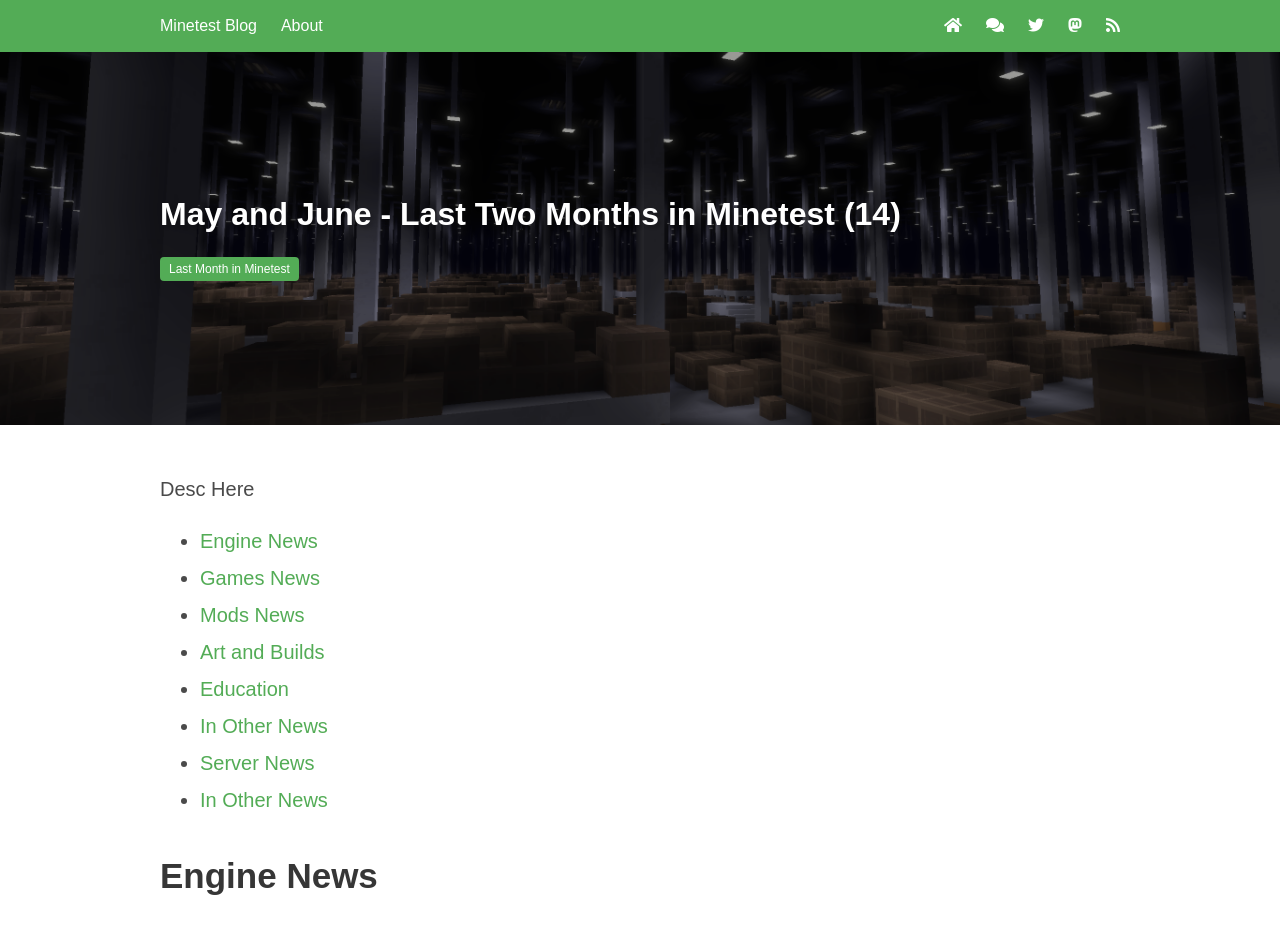
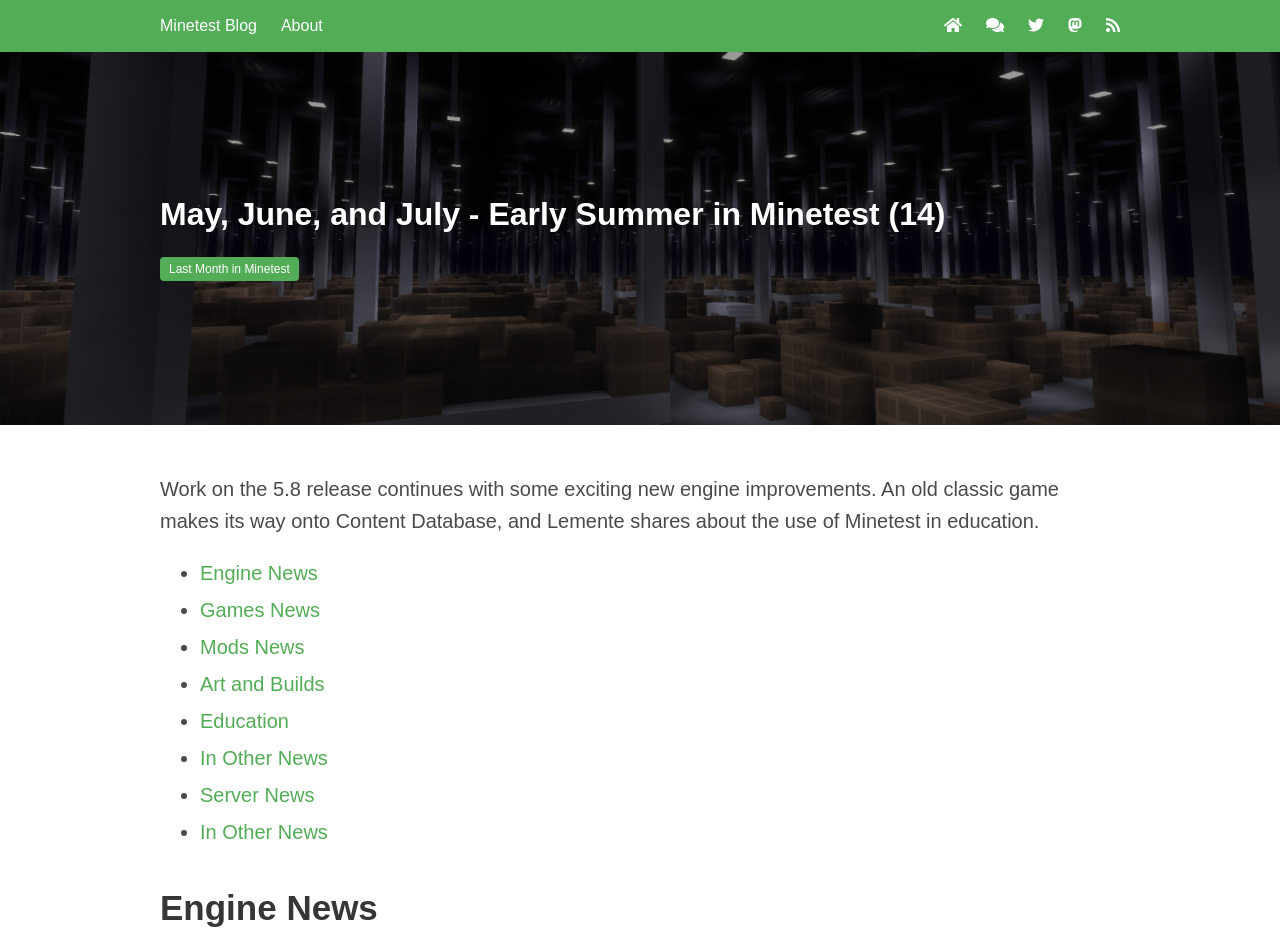
Before and after one commit to minetest/blog, a Jekyll site: the page built from _posts/2023-07-01-MayJuneJuly.md, in a window 1280 px wide and 1400 px high. Shown: the top 941 px of the window. Built offline with Jekyll 4.4.1, drawn with Linux system fonts in a browser that asks for light colours; some of the changed text lies outside the part shown.

Commit message:
finish post

```diff
--- a/_posts/2023-07-01-MayJune.md
+++ b/_posts/2023-07-01-MayJuneJuly.md
@@ -1,6 +1,6 @@
 ---
 layout: post
-title: "May and June - Last Two Months in Minetest (14)"
+title: "May, June, and July - Early Summer in Minetest (14)"
 contributors:
   - MisterE
   - Rubenwardy
@@ -10,7 +10,9 @@
   - CodeScratcher
   - GreenXenith
 description: >
-  Desc Here
+  Work on the 5.8 release continues with some exciting new engine improvements. An
+  old classic game makes its way onto Content Database, and Lemente shares about
+  the use of Minetest in education.
 #forum_topic: https://forum.minetest.net/viewtopic.php?f=18&t=29501
 tags:
   - last_month
@@ -22,7 +24,9 @@
   caption: Cursed Lands Under
 ---
 
-Desc Here
+Work on the 5.8 release continues with some exciting new engine improvements. An
+old classic game makes its way onto Content Database, and Lemente shares about
+the use of Minetest in education.
 
 <!-- more -->
 
@@ -36,6 +40,23 @@
 - [In Other News](#in-other-news)
 
 ## Engine News
+
+Several improvements have been in the works for the 5.8 release. For
+touchscreens, it will be possible to place nodes with a single tap. New texture
+modifiers were added, allowing modders to adjust or colorize textures using hue,
+saturation and lightness, adjust contrast, create textures of arbitrary size,
+and more.
+
+A really important step towards a better user interface was taken, with
+Rubenwardy's settings page redesign being merged.
+
+{% include figure.html src="/static/blog/2023_MayJune/settings.png" caption="The new settings menu" %}
+
+Another major improvment is Desour's sound refactor which fixes several bugs,
+including loading large sound files causing lag, and also adds new features such
+as fade-in for positional audio.
+
+Finally, x2048 added antialiasing post-processing filters for smoother graphics.
 
 ## Games News
 
@@ -61,8 +82,7 @@
 
 ### BlockColor
 
-{% include figure.html src="/static/blog/2023_MayJune/blockcolor.png"
-    caption="Blocks and colors" %}
+{% include figure.html src="/static/blog/2023_MayJune/blockcolor.png" caption="Blocks and colors" %}
 
 In an effort to preserve an old, interesting game project, the
 [mt-historical](https://github.com/mt-historical) organization has added
@@ -71,13 +91,19 @@
 ContentDB. The name says it all: It's a world of blocks painted with a soothing
 palette of colors.
 
+### Mineclone 2
+
+The latest [Mineclone](https://content.minetest.net/packages/Wuzzy/mineclone2/) update, titled "The Very Nice Release", went live last
+month. It was mostly a quality-of-life update, with bugfixes, performance,
+texture and sound improvements.
+
+{% include youtube.html id="5aHym2jUB1M" %}
 
 ## Mods News
 
 ### Mail
 
-{% include figure.html src="/static/blog/2023_MayJune/mailmod.png" caption="New
-    Mail Features" %}
+{% include figure.html src="/static/blog/2023_MayJune/mailmod.png" caption="New Mail Features" %}
 
 Many servers rely on the [Mail
 mod](https://content.minetest.net/packages/mt-mods/mail/) for in-game
@@ -169,3 +195,7 @@
 management complexity and provide a new experience for long-time players, the
 Open Survival team removed several mods and completely reset the world and the
 players.
+
+## In Other News
+
+Better late than never, right?
```
Also changed, not shown: static/blog/2023_MayJune/settings.png (added).
